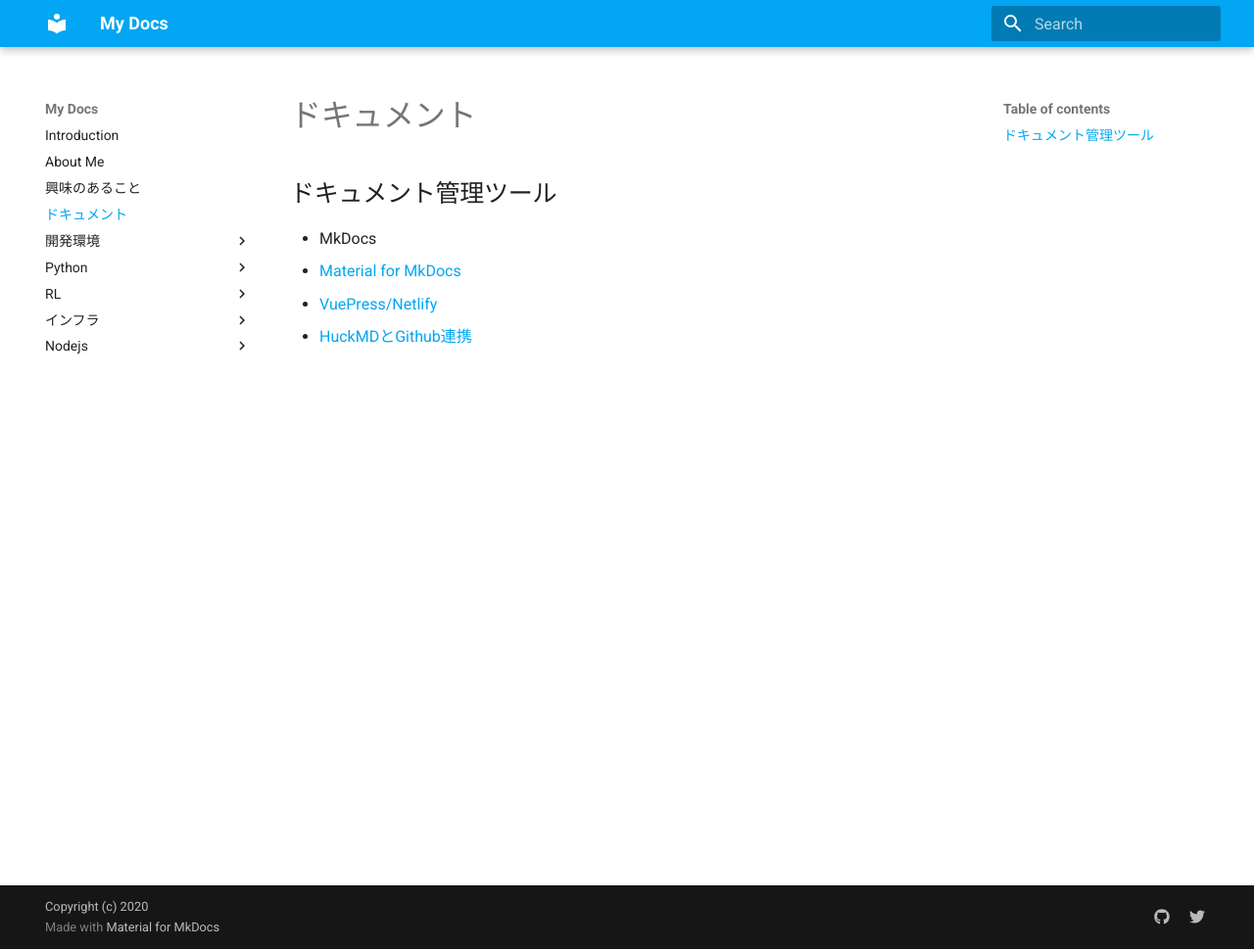
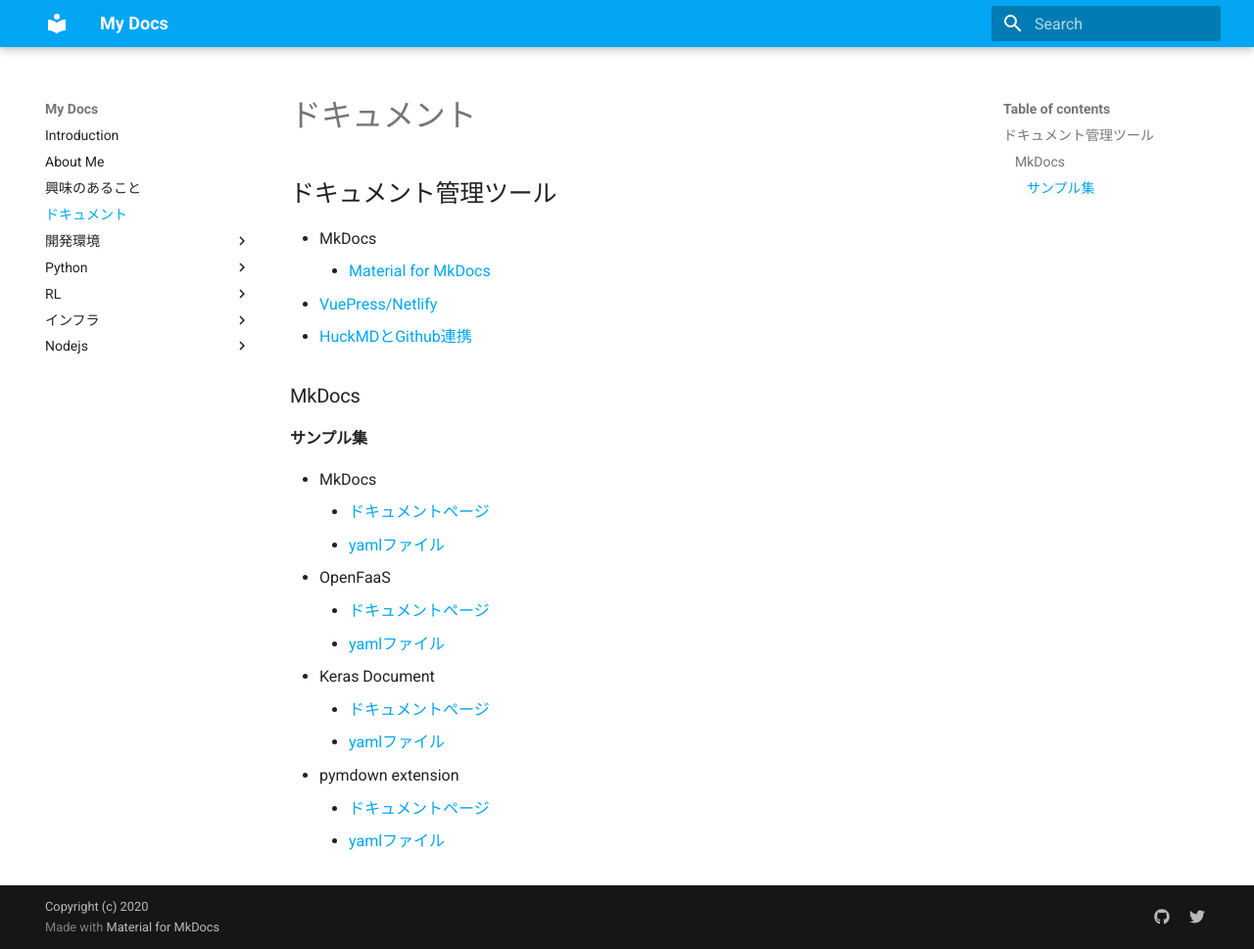
Before and after one commit to nakano16180/myHobby, an MkDocs documentation site: the page built from docs/dev/document.md, in a window 1280 px wide and 969 px high. Shown: the whole window at 98% size. Built offline with MkDocs 1.6.1 and Material for MkDocs 9.7.7, drawn with Linux system fonts in a browser that asks for light colours.

Commit message:
update document pages

```diff
--- a/docs/dev/document.md
+++ b/docs/dev/document.md
@@ -1,5 +1,20 @@
 ## ドキュメント管理ツール
-- MkDocs
-  - [Material for MkDocs](https://squidfunk.github.io/mkdocs-material/getting-started/)
-- [VuePress/Netlify](https://qiita.com/ozaki25/items/a1988b01f83f6616b7f9)
-- [HuckMDとGithub連携](https://1o0.jp/blog/post/201908/hugo-by-huckmd-github-netlify/)
+  - MkDocs
+    - [Material for MkDocs](https://squidfunk.github.io/mkdocs-material/getting-started/)
+  - [VuePress/Netlify](https://qiita.com/ozaki25/items/a1988b01f83f6616b7f9)
+  - [HuckMDとGithub連携](https://1o0.jp/blog/post/201908/hugo-by-huckmd-github-netlify/)
+
+### MkDocs
+#### サンプル集
+  - MkDocs
+    - [ドキュメントページ](https://www.mkdocs.org/)
+    - [yamlファイル](https://github.com/mkdocs/mkdocs/blob/master/mkdocs.yml)
+  - OpenFaaS
+    - [ドキュメントページ](https://docs.openfaas.com/)
+    - [yamlファイル](https://github.com/openfaas/docs/blob/master/mkdocs.yml)
+  - Keras Document
+    - [ドキュメントページ](https://keras.io/ja/)
+    - [yamlファイル](https://github.com/keras-team/keras-docs-ja/blob/master/mkdocs.yml)
+  - pymdown extension
+    - [ドキュメントページ](https://facelessuser.github.io/pymdown-extensions/)
+    - [yamlファイル](https://github.com/facelessuser/pymdown-extensions/blob/master/mkdocs.yml)
```
